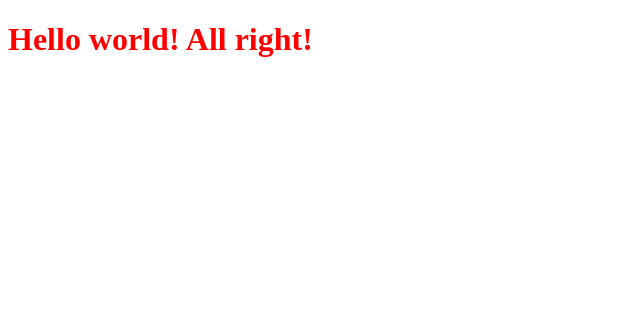
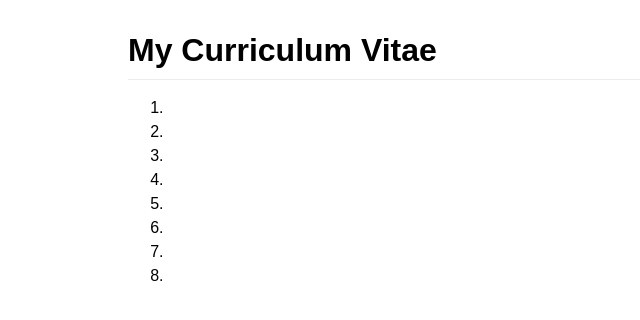
Before and after one commit to 13dimon13/rsschool-cv, a plain HTML site: page index.html in a window 1280 px wide. Shown: the whole page, without its empty margins (0-640 px from the left). Drawn offline with Linux system fonts and the light colour scheme.

Commit message:
feat: add h1

```diff
--- a/index.html
+++ b/index.html
@@ -5,9 +5,21 @@
     <meta name="viewport" content="width=, initial-scale=1.0">
     <meta http-equiv="X-UA-Compatible" content="ie=edge">
     <link rel="stylesheet" href="main.css">
-    <title>Document</title>
+    <title>My Curriculum Vitae</title>
 </head>
 <body>
-    <h1>Hello world! All right!</h1>
+    <div id="main">
+        <h1>My Curriculum Vitae</h1>
+        <ol>
+            <li></li>
+            <li></li>
+            <li></li>
+            <li></li>
+            <li></li>
+            <li></li>
+            <li></li>
+            <li></li>
+        </ol>
+    </div>
 </body>
 </html>
--- a/main.css
+++ b/main.css
@@ -1,3 +1,29 @@
+html {
+    font-family: sans-serif;
+}
+body {
+    margin:0;
+}
+#main {
+    max-width: 1024px;
+    margin: 32px auto;
+    padding: 0px 16px;
+}
 h1 {
-color: red;
+    padding-bottom: 0.3em;
+    font-size: 2em;
+    border-bottom: 1px solid #eaecef;
+    margin-top: 24px;
+    margin-bottom: 16px;
 }
+ol {
+    font-size: 16px;
+    line-height: 1.5;
+    display: block;
+    list-style-type: decimal;
+    margin-block-start: 1em;
+    margin-block-end: 1em;
+    margin-inline-start: 0px;
+    margin-inline-end: 0px;
+    padding-inline-start: 40px;
+}
```
